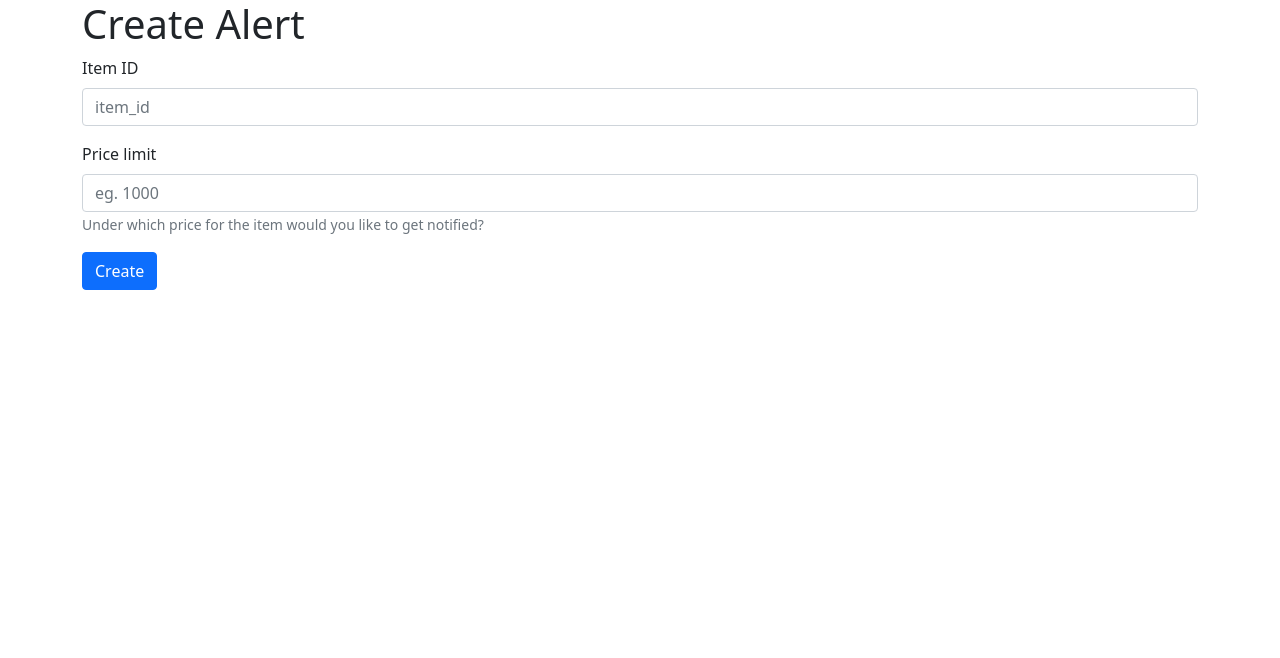
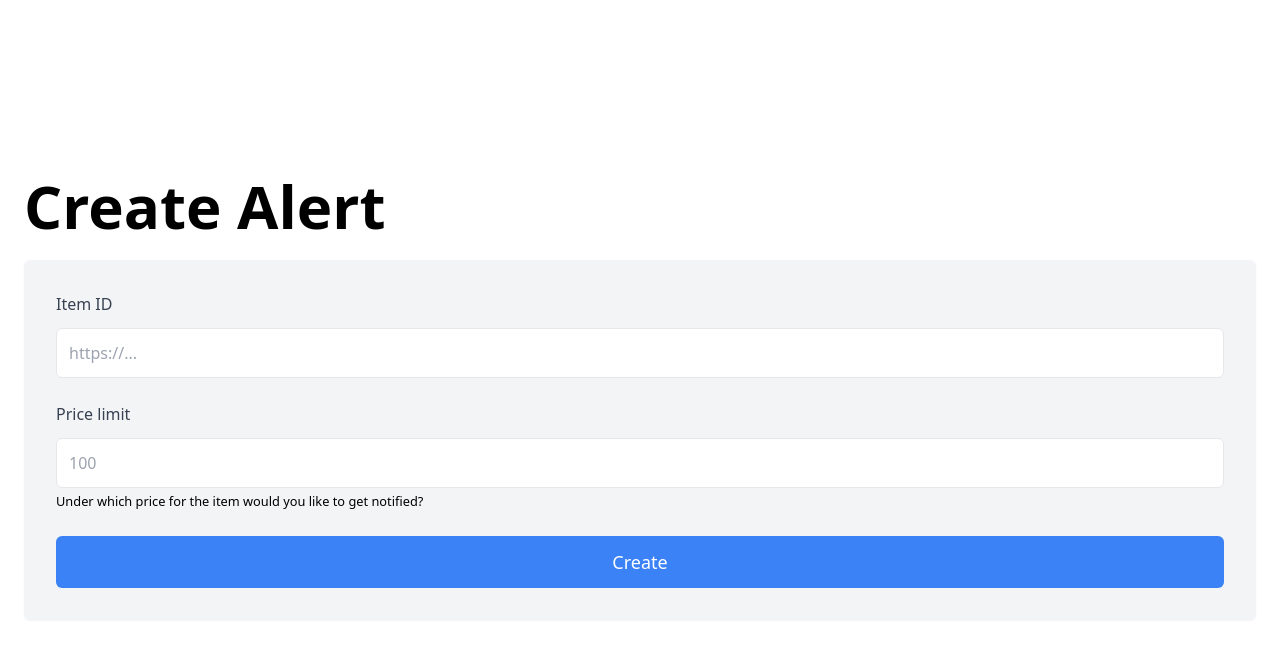
Before and after one commit to ramsy1980/pricewatch, a Flask app: page /alerts/new in a window 1280 px wide. Shown: the top 658 px of the page. Run offline with Flask 2, Linux system fonts and the light colour scheme.

Commit message:
refactor(template): replace bootstrap with tailwind

```diff
--- a/templates/alerts/new_alert.html
+++ b/templates/alerts/new_alert.html
@@ -2,23 +2,23 @@
 
 {% block content %}
     <header>
-        <h1>Create Alert</h1>
+        <h1 class="text-5xl lg:text-6xl font-bold text-teal-600 mb-2 lg:mb-6">Create Alert</h1>
     </header>
-    <section class="create-alert-form">
-        <form method="post">
-            <div class="form-group mb-3">
-                <label for="item_id" class="form-label">Item ID</label>
-                <input type="text" class="form-control" id="item_id" name="item_id" placeholder ="item_id"/>
+    <section>
+        <form method="post" class="bg-gray-100 shadow-sm rounded-md p-8">
+            <div class="mb-6">
+                <label for="item_url" class="mb-3 block text-gray-700">Item ID</label>
+                <input type="text" class="bg-white rounded-md border border-gray-200 p-3 focus:outline-none w-full" id="item_url" name="item_url" placeholder ="https://..."/>
             </div>
-            <div class="form-group mb-3">
-                <label for="price_limit" class="form-label">Price limit</label>
-                <input type="text" class="form-control" id="price_limit" name="price_limit" placeholder ="eg. 1000" aria-describedby="priceLimitHelp"/>
+            <div class="mb-6">
+                <label for="price_limit" class="mb-3 block text-gray-700">Price limit</label>
+                <input type="text" class="bg-white rounded-md border border-gray-200 p-3 focus:outline-none w-full" id="price_limit" name="price_limit" placeholder ="100" aria-describedby="priceLimitHelp"/>
                 <small id="priceLimitHelp" class="form-text text-muted">
                     Under which price for the item would you like to get notified?
                 </small>
             </div>
 
-            <button type="submit" class="btn btn-primary">Create</button>
+            <button type="submit" class="py-3 px-12 bg-blue-500 hover:bg-blue-600 mr-5 rounded-md text-white text-lg focus:outline-none w-full">Create</button>
         </form>
     </section>
 {% endblock %}
--- a/templates/base.html
+++ b/templates/base.html
@@ -3,7 +3,9 @@
 <head>
     <meta charset="UTF-8">
     <meta name="viewport" content="width=device-width, initial-scale=1.0">
-    <link href="https://cdn.jsdelivr.net/npm/bootstrap@5.0.0-beta1/dist/css/bootstrap.min.css" rel="stylesheet" integrity="sha384-giJF6kkoqNQ00vy+HMDP7azOuL0xtbfIcaT9wjKHr8RbDVddVHyTfAAsrekwKmP1" crossorigin="anonymous">
+<!--    <link href="https://cdn.jsdelivr.net/npm/bootstrap@5.0.0-beta1/dist/css/bootstrap.min.css" rel="stylesheet" integrity="sha384-giJF6kkoqNQ00vy+HMDP7azOuL0xtbfIcaT9wjKHr8RbDVddVHyTfAAsrekwKmP1" crossorigin="anonymous">-->
+    <link href="https://unpkg.com/tailwindcss@^2/dist/tailwind.min.css" rel="stylesheet">
+
     <title>
         {% if title %}
         {{ title }}
@@ -12,11 +14,22 @@
     </title>
 </head>
 <body>
+    <header>
+    <nav class="flex items-center justify-between p-6 container mx-auto">
+        <!-- Logo will come here -->
 
-    <div class="container mx-auto">
-        {% block content %}
+        <!-- Menu items in the center here -->
 
-        {% endblock %}
-    </div>
+        <!-- CTA buttons will come here -->
+    </nav>
+    </header>
+    <main class="mt-12 lg:mt-32">
+        <div class="container mx-auto px-6">
+            <!-- content goes here -->
+            {% block content %}
+
+            {% endblock %}
+        </div>
+    </main>
 </body>
 </html>
```
Also changed, not shown: templates/alerts/index.html (+10 -5 lines), templates/items/index.html (deleted, +0 -20 lines), templates/items/new_item.html (deleted, +0 -30 lines).
